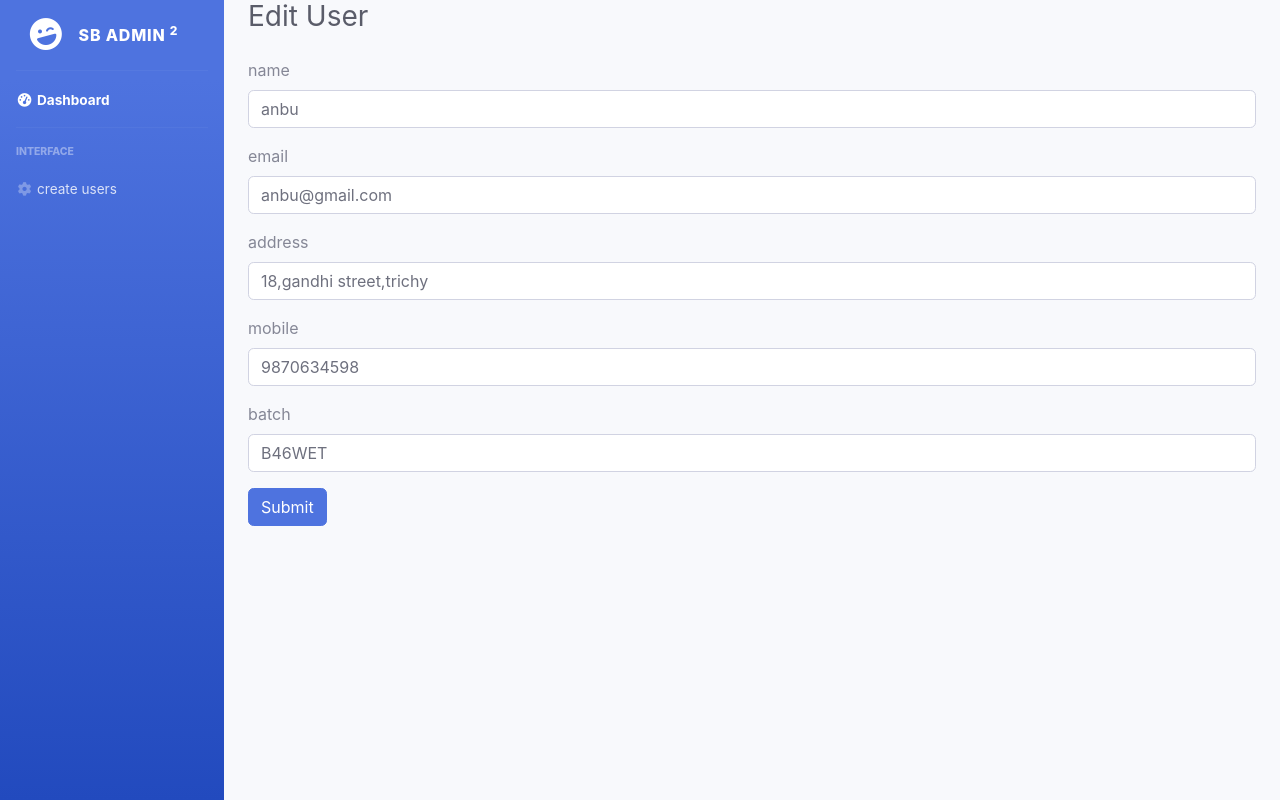
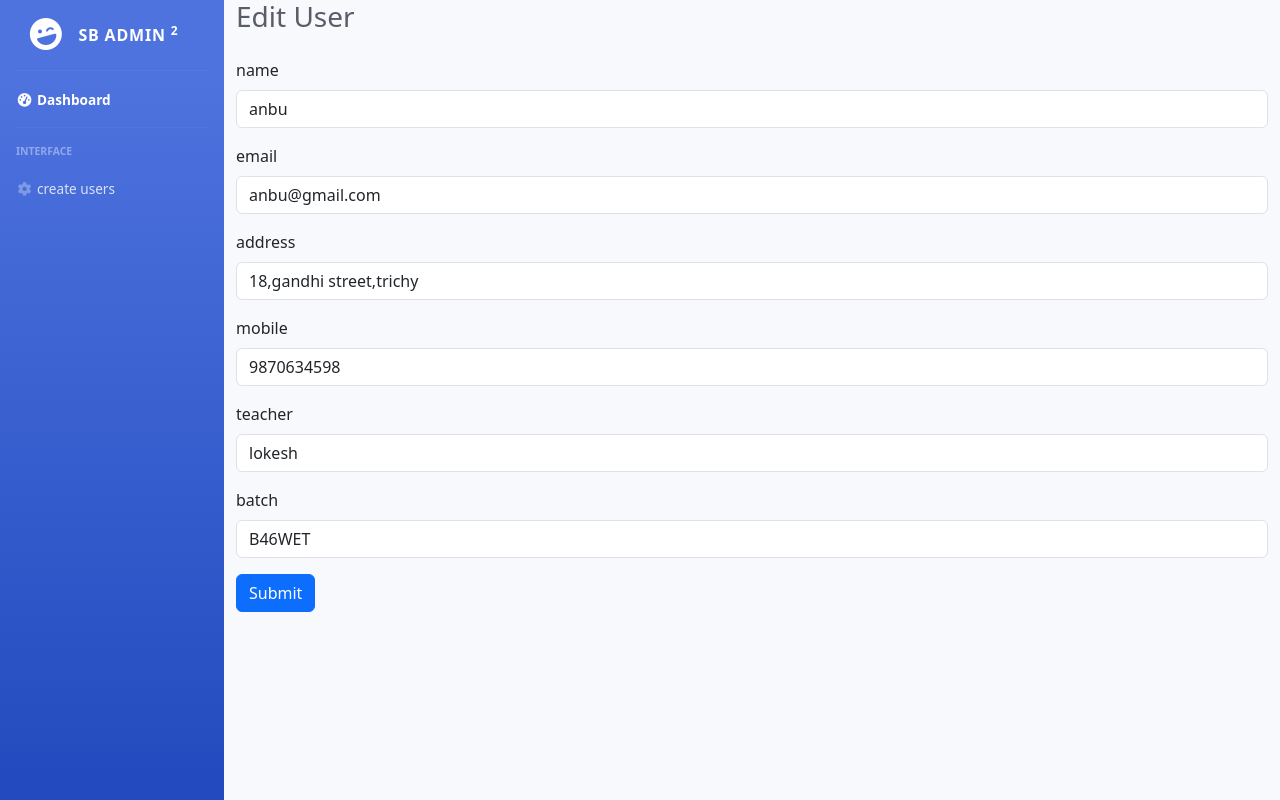
Before and after one commit to Elaya413/sb-admin, a React (Create React App) app: page /EditUser/1 in a window 1280 px wide. Built offline with nearby package versions, Linux system fonts and the light colour scheme.

Commit message:
teacher commit

```diff
--- a/src/App.js
+++ b/src/App.js
@@ -12,13 +12,15 @@ function App() {
       email:"elaya@gmail.com",
       address:"155,nehru street,comibatore",
       mobile:"8765987328",
-      batch:"B46WET"
+      teacher:"bhuvana",
+      batch:"B45WET"
     },
     {
       name:"anbu",
       email:"anbu@gmail.com",
       address:"18,gandhi street,trichy",
       mobile:"9870634598",
+      teacher:"lokesh",
       batch:"B46WET"
     },
     {
@@ -26,7 +28,24 @@ function App() {
       email:"babu@gmail.com",
       address:"456,upparapatti,selam",
       mobile:"9870335578",
-      batch:"B46WET"
+      teacher:"arun",
+      batch:"B44WET"
+    },
+    {
+      name:"sandy",
+      email:"sandy@gmail.com",
+      address:"44,upparapatti,selam",
+      mobile:"9876335578",
+      teacher:"bhuvana",
+      batch:"B45WET"
+    },
+    {
+      name:"ramya",
+      email:"ramya@gmail.com",
+      address:"466,upparapatti,selam",
+      mobile:"9786335578",
+      teacher:"bhuvana",
+      batch:"B45WET"
     }
   ])
   return<>
--- a/src/Components/AddUser.js
+++ b/src/Components/AddUser.js
@@ -10,7 +10,7 @@ function AddUser({users,setUsers}) {
   let[address,setAddress]=useState("")
   let[mobile,setMobile]=useState("")
   let[batch,setBatch]=useState("")
-
+  let[teacher,setTeacher]=useState("")
   let navigate=useNavigate()
 
   let handleSave = ()=>{
@@ -20,6 +20,7 @@ newArray.push({
     email,
     address,
     mobile,
+    teacher,
     batch
   })
   setUsers(newArray)
@@ -53,6 +54,11 @@ newArray.push({
     </Form.Group>
 
     <Form.Group className="mb-3">
+      <Form.Label>teacher</Form.Label>
+      <Form.Control type="text" placeholder="Enter teachername" onChange={(e)=>setTeacher(e.target.value)}/>
+    </Form.Group>
+
+    <Form.Group className="mb-3">
       <Form.Label>batch</Form.Label>
       <Form.Control type="text" placeholder="Enter Batch" onChange={(e)=>setBatch(e.target.value)}/>
     </Form.Group>
--- a/src/Components/Dashboard.js
+++ b/src/Components/Dashboard.js
@@ -73,6 +73,7 @@ function Dashboard({users,setUsers}) {
           <th>email</th>
           <th>address</th>
           <th>mobile</th>
+          <th>teacher</th>
           <th>batch</th>
           <th>Actions</th>
         </tr>
@@ -86,6 +87,7 @@ function Dashboard({users,setUsers}) {
                     <td>{e.email}</td>
                     <td>{e.address}</td>
                     <td>{e.mobile}</td>
+                    <td>{e.teacher}</td>
                     <td>{e.batch}</td>
                     <td>
                         <Button variant="primary" onClick={()=>{navigate(`/EditUser/${i}`)}}>Edit</Button>
--- a/src/Components/EditUser.js
+++ b/src/Components/EditUser.js
@@ -8,13 +8,14 @@ let[name,setName]=useState(users[params.id].name)
   let[email,setEmail]=useState(users[params.id].email)
   let[address,setAddress]=useState(users[params.id].address)
   let[mobile,setMobile]=useState(users[params.id].mobile)
+  let[teacher,setTeacher]=useState(users[params.id].teacher)
   let[batch,setBatch]=useState(users[params.id].batch)
 
   let navigate=useNavigate()
 
   let handleSave=()=>{
   let newArray=[...users]
-  newArray.splice(params.id,1,{ name,email,address, mobile, batch})
+  newArray.splice(params.id,1,{ name,email,address, mobile,teacher, batch})
 setUsers(newArray)
   navigate('/dashboard')
 }
@@ -45,6 +46,11 @@ setUsers(newArray)
     </Form.Group>
 
     <Form.Group className="mb-3">
+      <Form.Label>teacher</Form.Label>
+      <Form.Control type="text" placeholder="Enter teachername" value={teacher} onChange={(e)=>setTeacher(e.target.value)}/>
+    </Form.Group>
+
+    <Form.Group className="mb-3">
       <Form.Label>batch</Form.Label>
       <Form.Control type="text" placeholder="Enter Batch" value={batch} onChange={(e)=>setBatch(e.target.value)}/>
     </Form.Group>
--- a/src/index.js
+++ b/src/index.js
@@ -2,6 +2,7 @@ import React from 'react';
 import ReactDOM from 'react-dom/client';
 import './index.css';
 import App from './App';
+import 'bootstrap/dist/css/bootstrap.min.css';
 
 const root = ReactDOM.createRoot(document.getElementById('root'));
 root.render(
```
